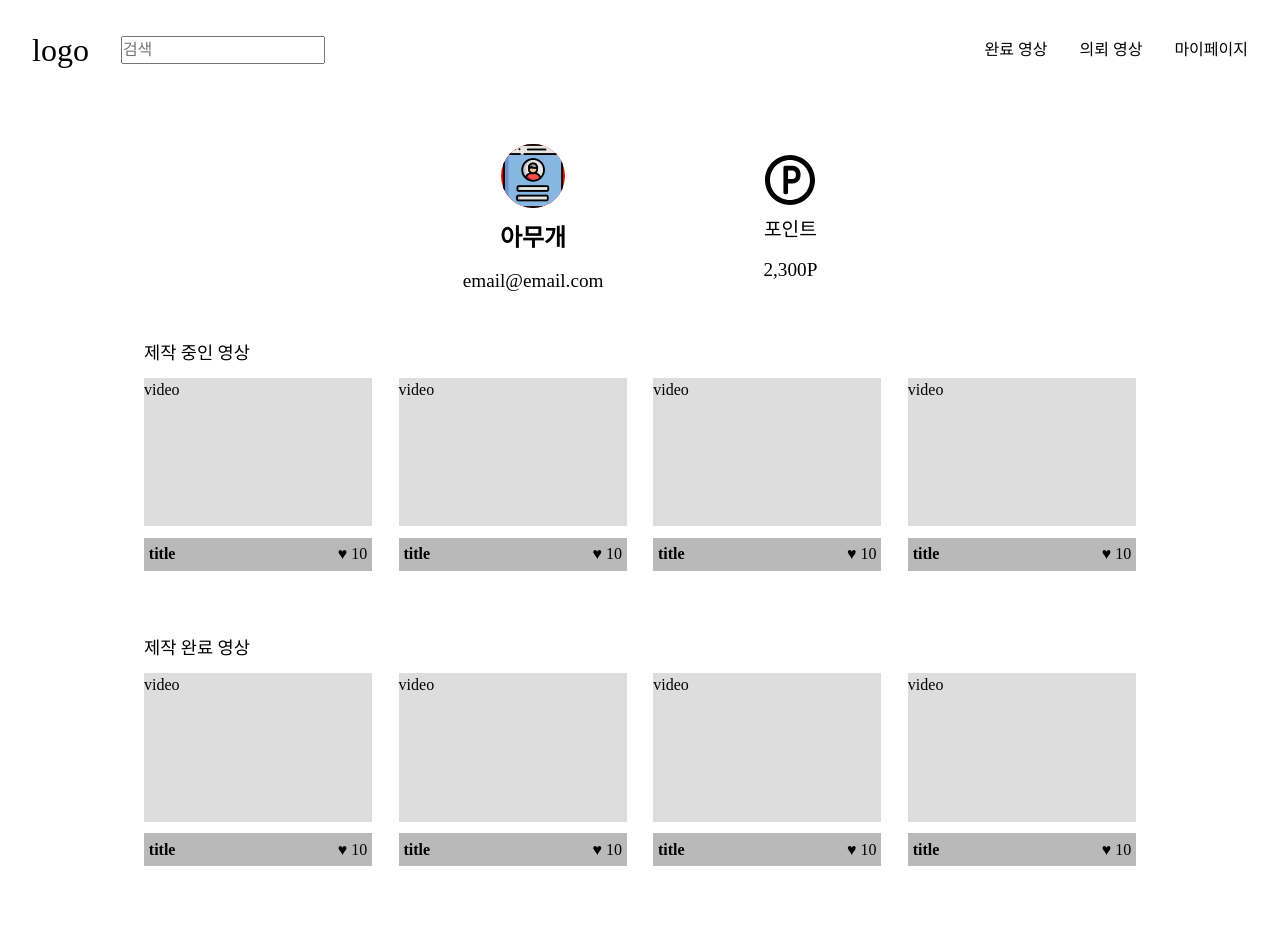
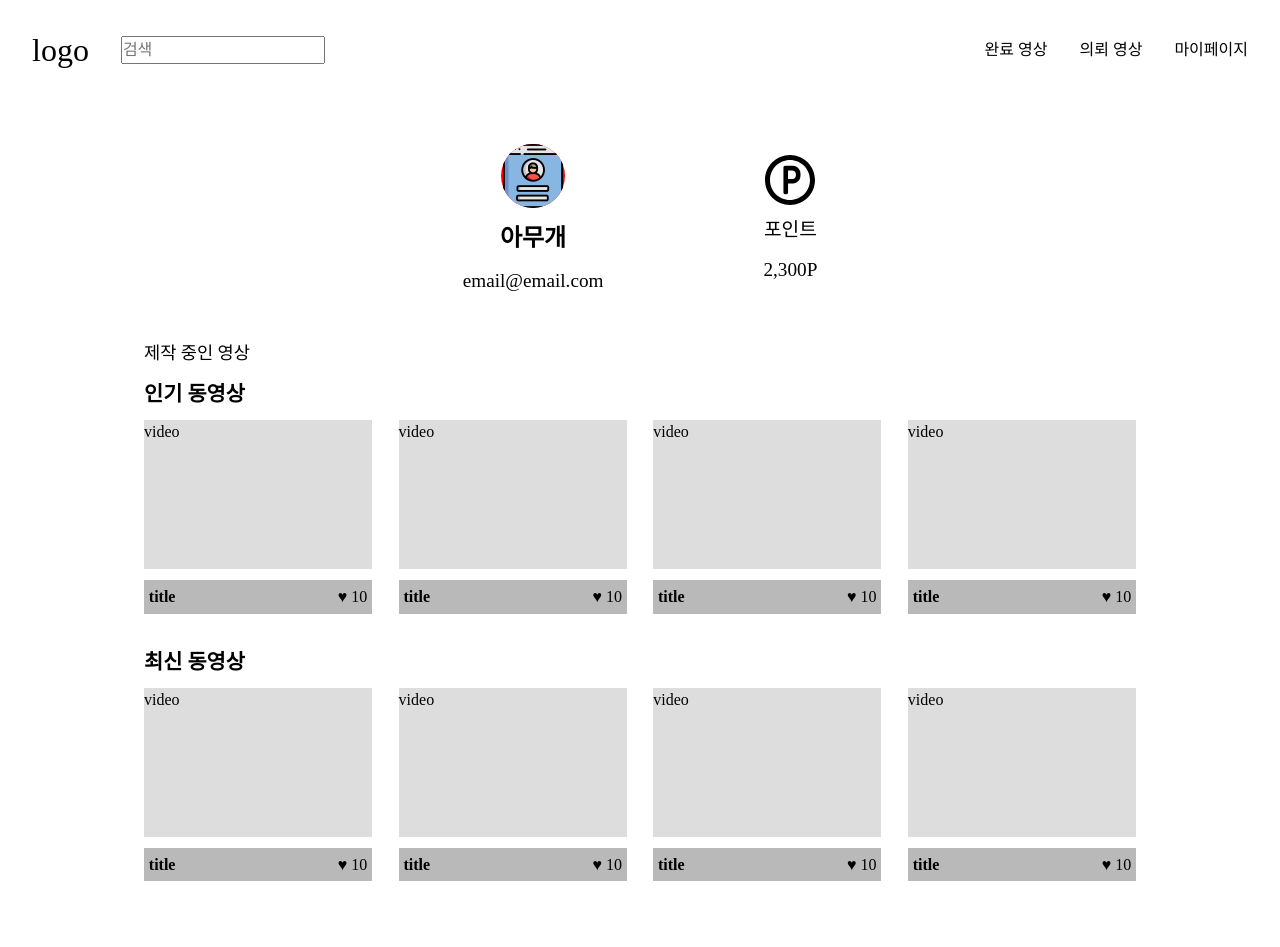
Before and after one commit to LTH-panda/dara-client, a Next.js app: page /mypage in a window 1280 px wide. Shown: the top 947 px of the page. Built offline with nearby package versions, Linux system fonts and the light colour scheme; what emotion-reset would draw is missing.

Commit message:
Fix: home index 변경 / video template 분리

```diff
--- a/src/components/modules/VideoCard/index.tsx
+++ b/src/components/modules/VideoCard/index.tsx
@@ -5,10 +5,9 @@ type VideoProps = {
   video: string;
   title: string;
   like: number;
-  onChange: React.ChangeEventHandler<HTMLInputElement>;
 };
 
-function VideoCard({ video, title, like, onChange }: VideoProps) {
+function VideoCard({ video, title, like }: VideoProps) {
   return (
     <S.VideoBlock>
       <S.VideoSection>{video}</S.VideoSection>
--- /dev/null
+++ b/src/components/templates/Video/HomeVideoList/index.tsx
@@ -0,0 +1,49 @@
+import React from "react";
+import { VideoCard } from "components/modules";
+import * as S from "./style";
+
+const videolist = [
+  {
+    title: "title",
+    video: "video",
+    like: 10,
+  },
+  {
+    title: "title",
+    video: "video",
+    like: 10,
+  },
+  {
+    title: "title",
+    video: "video",
+    like: 10,
+  },
+  {
+    title: "title",
+    video: "video",
+    like: 10,
+  },
+];
+
+function HomeVideoList() {
+  return (
+    <S.VideoListContainer>
+      <S.ListTitle>인기 동영상</S.ListTitle>
+      <S.VideoListBlock>
+        {videolist &&
+          videolist.map((v: { title: string; video: string; like: number }) => (
+            <VideoCard title={v.title} video={v.video} like={v.like} />
+          ))}
+      </S.VideoListBlock>
+      <S.ListTitle>최신 동영상</S.ListTitle>
+      <S.VideoListBlock>
+        {videolist &&
+          videolist.map((v: { title: string; video: string; like: number }) => (
+            <VideoCard title={v.title} video={v.video} like={v.like} />
+          ))}
+      </S.VideoListBlock>
+    </S.VideoListContainer>
+  );
+}
+
+export default HomeVideoList;
--- a/src/components/templates/Video/VideoList/style.ts
+++ b/src/components/templates/Video/HomeVideoList/style.ts
@@ -10,3 +10,9 @@ export const VideoListBlock = styled.div`
   justify-content: space-between;
   flex-wrap: wrap;
 `;
+
+export const ListTitle = styled.div`
+  font-size: 1.3rem;
+  font-weight: bold;
+  margin-bottom: 0.7rem;
+`;
--- a/src/components/templates/Video/VideoList/index.tsx
+++ /dev/null
@@ -1,23 +0,0 @@
-import React from "react";
-import { VideoCard } from "components/modules";
-import * as S from "./style";
-
-type VideoListProps = {
-  videolist: any[];
-  // onChange: React.ChangeEventHandler<HTMLInputElement>;
-};
-
-function VideoList({ videolist }: VideoListProps) {
-  return (
-    <S.VideoListContainer>
-      <S.VideoListBlock>
-        {videolist &&
-          videolist.map((v: { title: string; video: string; like: number }) => (
-            <VideoCard title={v.title} video={v.video} like={v.like} />
-          ))}
-      </S.VideoListBlock>
-    </S.VideoListContainer>
-  );
-}
-
-export default VideoList;
--- a/src/components/templates/Video/index.ts
+++ b/src/components/templates/Video/index.ts
@@ -1,4 +1,4 @@
 export { default as VideoAbout } from "./VideoAbout";
 export { default as VideoForm } from "./VideoForm";
-export { default as VideoList } from "./VideoList";
+export { default as VideoList } from "./HomeVideoList";
 export { default as VideoPlayer } from "./VideoPlayer";
--- a/src/pages/commission/index.tsx
+++ b/src/pages/commission/index.tsx
@@ -1,6 +1,6 @@
 import styled from "@emotion/styled";
 import Category from "components/modules/Category";
-import VideoList from "components/templates/Video/VideoList";
+import VideoList from "components/templates/Video/HomeVideoList";
 import { ListButtons } from "components/modules";
 import React, { useState, useCallback } from "react";
 
--- a/src/pages/complete/index.tsx
+++ b/src/pages/complete/index.tsx
@@ -1,6 +1,6 @@
 import styled from "@emotion/styled";
 import Category from "components/modules/Category";
-import VideoList from "components/templates/Video/VideoList";
+import VideoList from "components/templates/Video/HomeVideoList";
 import { ListButtons } from "components/modules";
 import React, { useState, useCallback } from "react";
 
--- a/src/pages/mypage/index.tsx
+++ b/src/pages/mypage/index.tsx
@@ -1,5 +1,5 @@
 import styled from "@emotion/styled";
-import VieoList from "components/templates/Video/VideoList";
+import VieoList from "components/templates/Video/HomeVideoList";
 import MyProfile from "components/templates/MyProfile";
 import React from "react";
 
```
Also changed, not shown: src/pages/home/index.tsx (deleted, +0 -54 lines), src/pages/index.tsx (+16 -1 lines), 1 other file (tests, documents, lock files or other folders).
